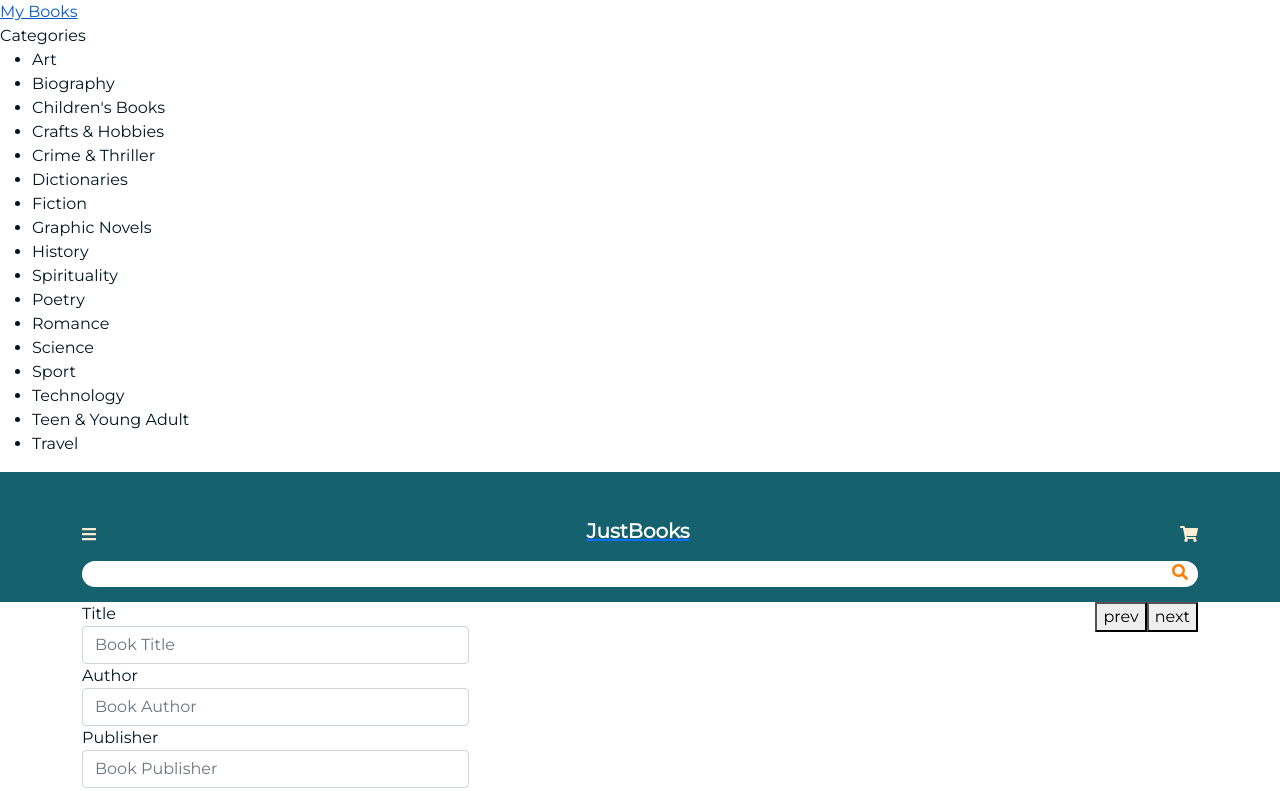
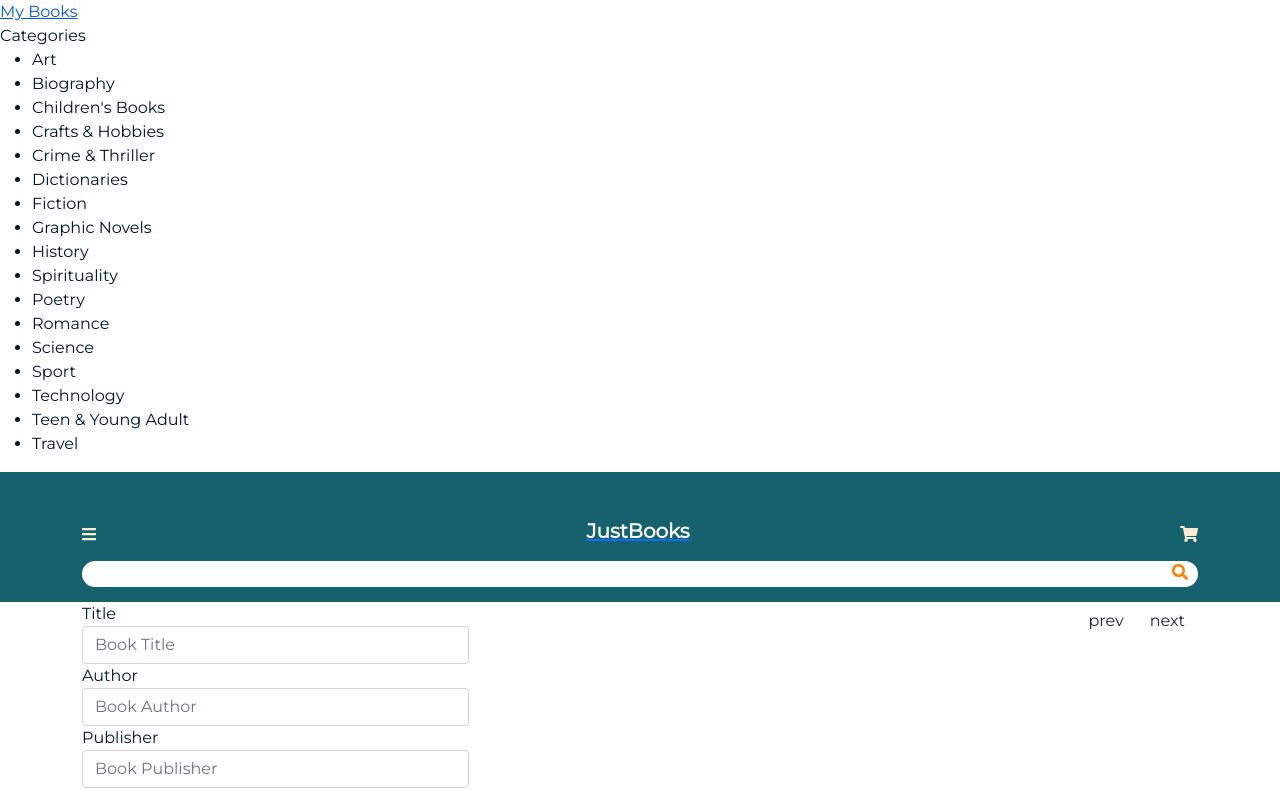
Before and after one commit to mendozzac/justbooks, a React (Create React App) app: page /form in a window 1280 px wide. Shown: the top 791 px of the page. Built offline with nearby package versions, Linux system fonts and the light colour scheme.

Commit message:
add btn class in button Navigation

```diff
--- a/src/components/Navigation/Navigation.js
+++ b/src/components/Navigation/Navigation.js
@@ -3,10 +3,10 @@ const Navigation = () => {
     <nav aria-label="...">
       <ul className="pagination pagination-lg">
         <li className="page-item ">
-          <button>prev</button>
+          <button className="btn">prev</button>
         </li>
         <li className="page-item">
-          <button>next</button>
+          <button className="btn">next</button>
         </li>
       </ul>
     </nav>
```
